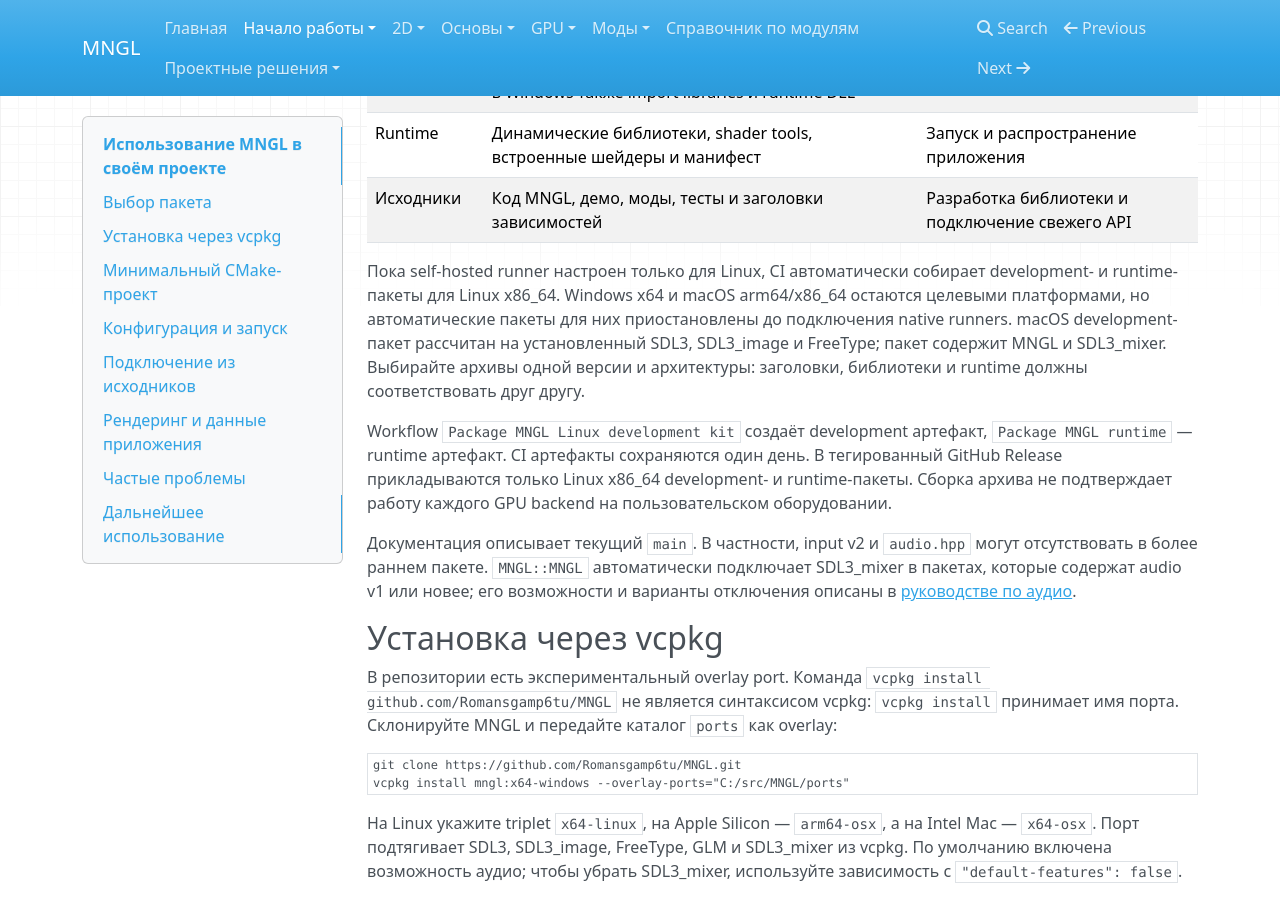
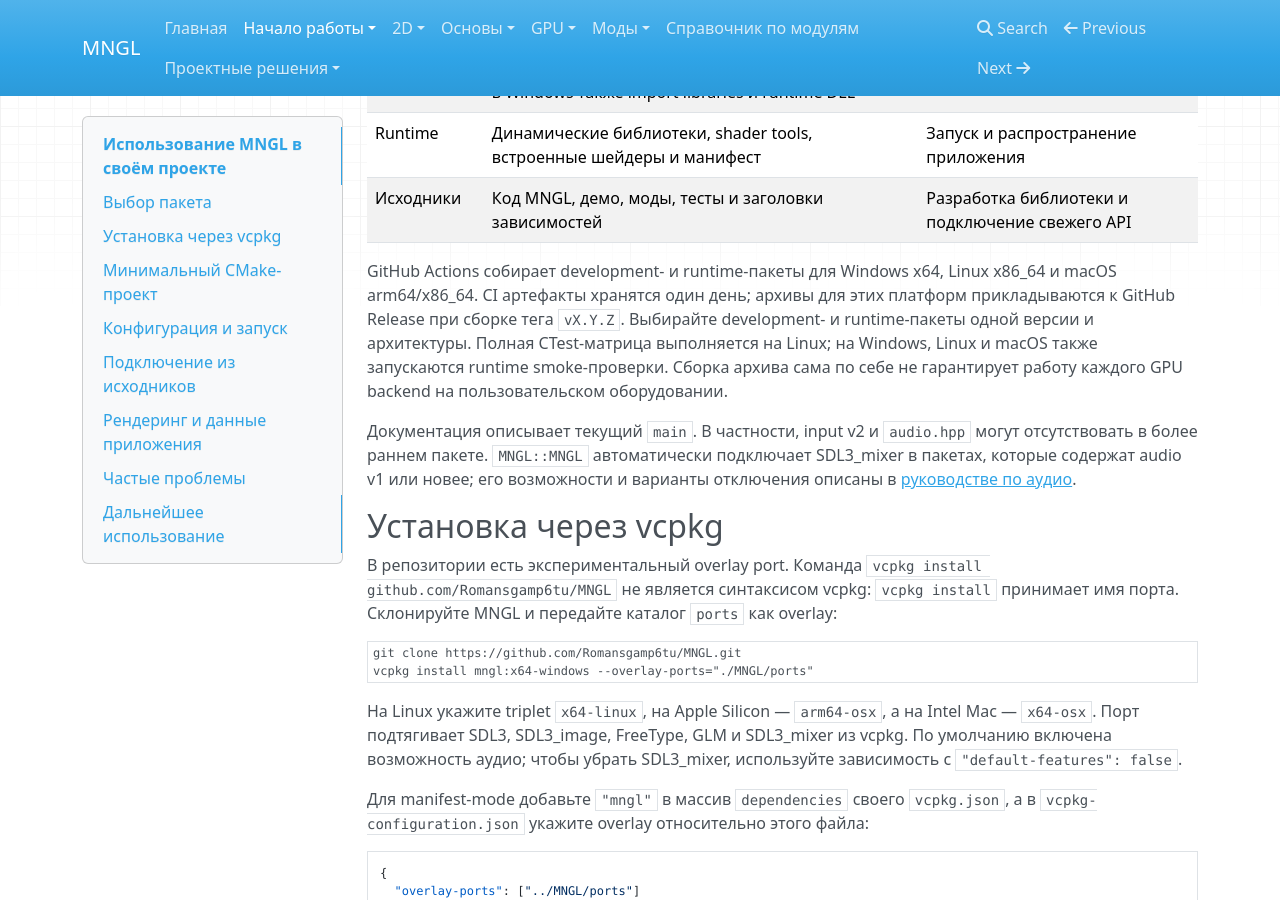
Before and after one commit to Romansgamp6tu/MNGL, an MkDocs documentation site: the page built from docs/getting-started/using-mngl.md, in a window 1280 px wide and 900 px high, scrolled down 454 px. Built offline with MkDocs 1.6.1, drawn with Linux system fonts in a browser that asks for light colours; nearby versions of some CDN libraries.

Commit message:
docs: update platform package and vcpkg guidance

````diff
--- a/docs/getting-started/using-mngl.md
+++ b/docs/getting-started/using-mngl.md
@@ -20,19 +20,13 @@ MSVC x64. Сборка самого MNGL и пакетов описана [от
 | Runtime | Динамические библиотеки, shader tools, встроенные шейдеры и манифест | Запуск и распространение приложения |
 | Исходники | Код MNGL, демо, моды, тесты и заголовки зависимостей | Разработка библиотеки и подключение свежего API |
 
-Пока self-hosted runner настроен только для Linux, CI автоматически собирает
-development- и runtime-пакеты для Linux x86_64. Windows x64 и macOS arm64/x86_64
-остаются целевыми платформами, но автоматические пакеты для них приостановлены
-до подключения native runners. macOS development-пакет рассчитан на
-установленный SDL3, SDL3_image и FreeType; пакет содержит MNGL и SDL3_mixer.
-Выбирайте архивы одной версии и архитектуры: заголовки, библиотеки и runtime
-должны соответствовать друг другу.
-
-Workflow `Package MNGL Linux development kit` создаёт development артефакт,
-`Package MNGL runtime` — runtime артефакт. CI артефакты сохраняются один день.
-В тегированный GitHub Release прикладываются только Linux x86_64 development- и
-runtime-пакеты. Сборка архива не подтверждает работу каждого GPU backend на
-пользовательском оборудовании.
+GitHub Actions собирает development- и runtime-пакеты для Windows x64,
+Linux x86_64 и macOS arm64/x86_64. CI артефакты хранятся один день; архивы для
+этих платформ прикладываются к GitHub Release при сборке тега `vX.Y.Z`.
+Выбирайте development- и runtime-пакеты одной версии и архитектуры.
+Полная CTest-матрица выполняется на Linux; на Windows, Linux и macOS также
+запускаются runtime smoke-проверки. Сборка архива сама по себе не гарантирует
+работу каждого GPU backend на пользовательском оборудовании.
 
 Документация описывает текущий `main`. В частности, input v2 и `audio.hpp`
 могут отсутствовать в более раннем пакете. `MNGL::MNGL` автоматически подключает
@@ -48,7 +42,7 @@ SDL3_mixer в пакетах, которые содержат audio v1 или н
 
 ```powershell
 git clone https://github.com/Romansgamp6tu/MNGL.git
-vcpkg install mngl:x64-windows --overlay-ports="C:/src/MNGL/ports"
+vcpkg install mngl:x64-windows --overlay-ports="./MNGL/ports"
 ```
 
 На Linux укажите triplet `x64-linux`, на Apple Silicon — `arm64-osx`,
````
